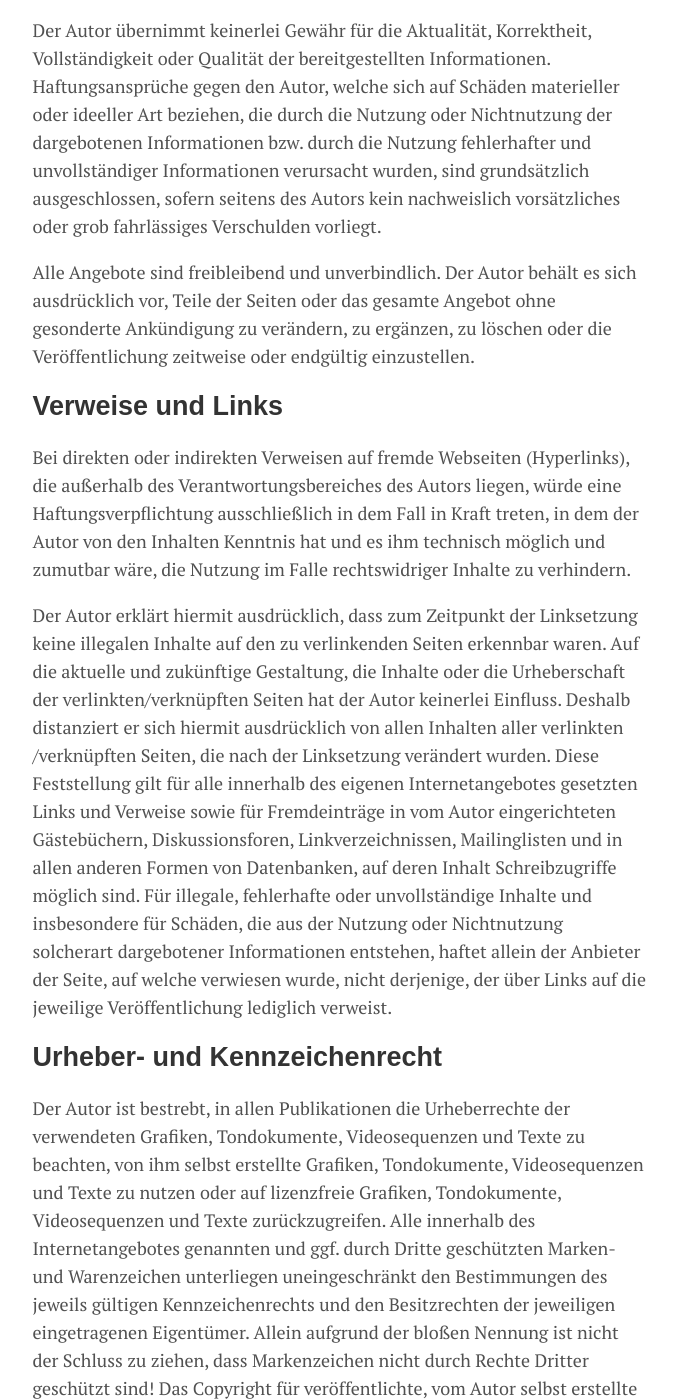
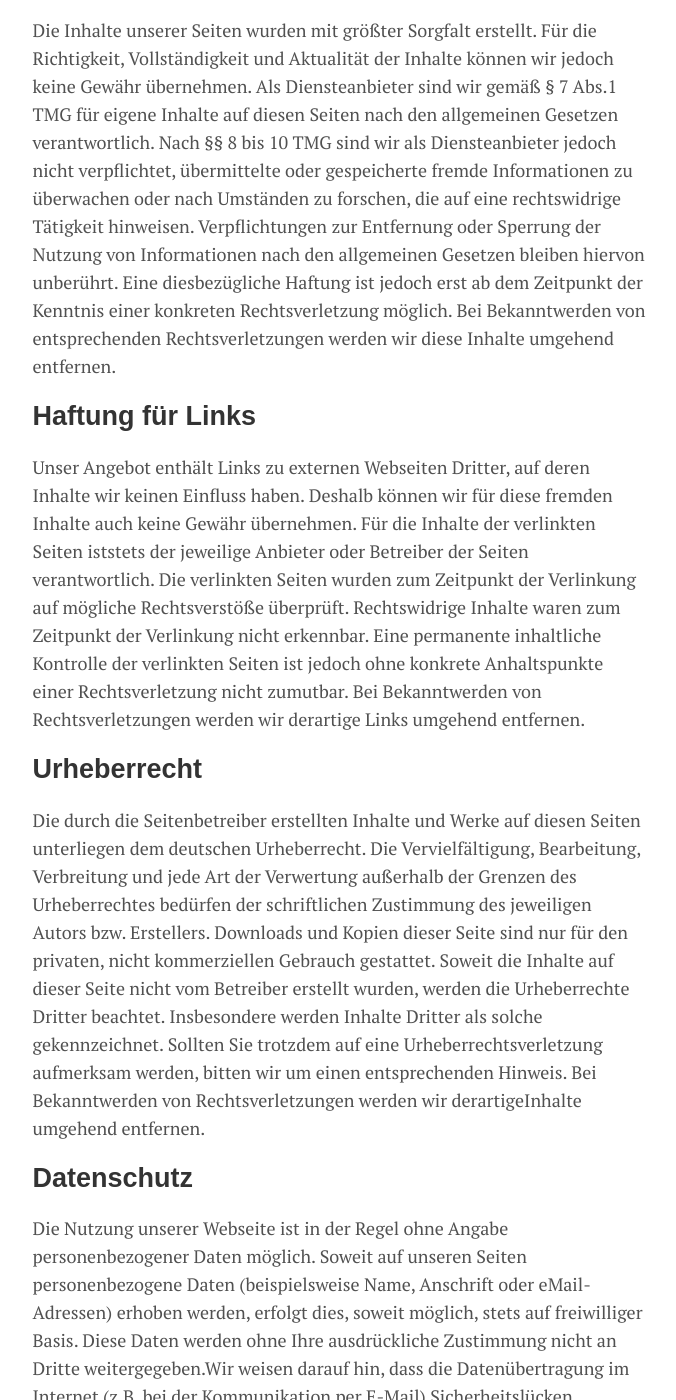
Before and after one commit to Nukleon84/ChemicalCode, a Jekyll site: the page built from menu/impressum.md, in a window 1280 px wide and 1400 px high, scrolled down 1034 px. Shown: the whole window, without its empty margins (300-976 px from the left). Built offline with Jekyll 4.4.1, drawn with Linux system fonts in a browser that asks for light colours; some of the changed text lies outside the part shown.

Commit message:
Added reference to disclaimer generator

```diff
--- a/menu/impressum.md
+++ b/menu/impressum.md
@@ -28,24 +28,18 @@
 
 # Disclaimer / Haftungsausschluss
 
-## Inhalt des Onlineangebots
+## Haftung für Inhalte
 
-Der Autor übernimmt keinerlei Gewähr für die Aktualität, Korrektheit, Vollständigkeit oder Qualität der bereitgestellten Informationen. Haftungsansprüche gegen den Autor, welche sich auf Schäden materieller oder ideeller Art beziehen, die durch die Nutzung oder Nichtnutzung der dargebotenen Informationen bzw. durch die Nutzung fehlerhafter und unvollständiger Informationen verursacht wurden, sind grundsätzlich ausgeschlossen, sofern seitens des Autors kein nachweislich vorsätzliches oder grob fahrlässiges Verschulden vorliegt.
+Die Inhalte unserer Seiten wurden mit größter Sorgfalt erstellt. Für die Richtigkeit, Vollständigkeit und Aktualität der Inhalte können wir jedoch keine Gewähr übernehmen. Als Diensteanbieter sind wir gemäß § 7 Abs.1 TMG für eigene Inhalte auf diesen Seiten nach den allgemeinen Gesetzen verantwortlich. Nach §§ 8 bis 10 TMG sind wir als Diensteanbieter jedoch nicht verpflichtet, übermittelte oder gespeicherte fremde Informationen zu überwachen oder nach Umständen zu forschen, die auf eine rechtswidrige Tätigkeit hinweisen. Verpflichtungen zur Entfernung oder Sperrung der Nutzung von Informationen nach den allgemeinen Gesetzen bleiben hiervon unberührt. Eine diesbezügliche Haftung ist jedoch erst ab dem Zeitpunkt der Kenntnis einer konkreten Rechtsverletzung möglich. Bei Bekanntwerden von entsprechenden Rechtsverletzungen werden wir diese Inhalte umgehend entfernen.
 
-Alle Angebote sind freibleibend und unverbindlich. Der Autor behält es sich ausdrücklich vor, Teile der Seiten oder das gesamte Angebot ohne gesonderte Ankündigung zu verändern, zu ergänzen, zu löschen oder die Veröffentlichung zeitweise oder endgültig einzustellen.
+## Haftung für Links
+Unser Angebot enthält Links zu externen Webseiten Dritter, auf deren Inhalte wir keinen Einfluss haben. Deshalb können wir für diese fremden Inhalte auch keine Gewähr übernehmen. Für die Inhalte der verlinkten Seiten iststets der jeweilige Anbieter oder Betreiber der Seiten verantwortlich. Die verlinkten Seiten wurden zum Zeitpunkt der Verlinkung auf mögliche Rechtsverstöße überprüft. Rechtswidrige Inhalte waren zum Zeitpunkt der Verlinkung nicht erkennbar. Eine permanente inhaltliche Kontrolle der verlinkten Seiten ist jedoch ohne konkrete Anhaltspunkte einer Rechtsverletzung nicht zumutbar. Bei Bekanntwerden von Rechtsverletzungen werden wir derartige Links umgehend entfernen.
 
-## Verweise und Links
+## Urheberrecht
+Die durch die Seitenbetreiber erstellten Inhalte und Werke auf diesen Seiten unterliegen dem deutschen Urheberrecht. Die Vervielfältigung, Bearbeitung, Verbreitung und jede Art der Verwertung außerhalb der Grenzen des Urheberrechtes bedürfen der schriftlichen Zustimmung des jeweiligen Autors bzw. Erstellers. Downloads und Kopien dieser Seite sind nur für den privaten, nicht kommerziellen Gebrauch gestattet. Soweit die Inhalte auf dieser Seite nicht vom Betreiber erstellt wurden, werden die Urheberrechte Dritter beachtet. Insbesondere werden Inhalte Dritter als solche gekennzeichnet. Sollten Sie trotzdem auf eine Urheberrechtsverletzung aufmerksam werden, bitten wir um einen entsprechenden Hinweis. Bei Bekanntwerden von Rechtsverletzungen werden wir derartigeInhalte umgehend entfernen.
 
-Bei direkten oder indirekten Verweisen auf fremde Webseiten (Hyperlinks), die außerhalb des Verantwortungsbereiches des Autors liegen, würde eine Haftungsverpflichtung ausschließlich in dem Fall in Kraft treten, in dem der Autor von den Inhalten Kenntnis hat und es ihm technisch möglich und zumutbar wäre, die Nutzung im Falle rechtswidriger Inhalte zu verhindern.
+## Datenschutz
+Die Nutzung unserer Webseite ist in der Regel ohne Angabe personenbezogener Daten möglich. Soweit auf unseren Seiten personenbezogene Daten (beispielsweise Name, Anschrift oder eMail-Adressen) erhoben werden, erfolgt dies, soweit möglich, stets auf freiwilliger Basis. Diese Daten werden ohne Ihre ausdrückliche Zustimmung nicht an Dritte weitergegeben.Wir weisen darauf hin, dass die Datenübertragung im Internet (z.B. bei der Kommunikation per E-Mail) Sicherheitslücken aufweisen kann. Ein lückenloser Schutz der Daten vor dem Zugriff durch Dritte ist nicht möglich.Der Nutzung von im Rahmen der Impressumspflicht veröffentlichten Kontaktdaten durch Dritte zur Übersendung von nicht ausdrücklich angeforderter Werbung und Informationsmaterialien wird
+hiermit ausdrücklich widersprochen. Die Betreiber der Seiten behalten sich ausdrücklich rechtliche Schritte im Falle der unverlangten Zusendung von Werbeinformationen, etwa durch Spam-Mails, vor.
 
-Der Autor erklärt hiermit ausdrücklich, dass zum Zeitpunkt der Linksetzung keine illegalen Inhalte auf den zu verlinkenden Seiten erkennbar waren. Auf die aktuelle und zukünftige Gestaltung, die Inhalte oder die Urheberschaft der verlinkten/verknüpften Seiten hat der Autor keinerlei Einfluss. Deshalb distanziert er sich hiermit ausdrücklich von allen Inhalten aller verlinkten /verknüpften Seiten, die nach der Linksetzung verändert wurden. Diese Feststellung gilt für alle innerhalb des eigenen Internetangebotes gesetzten Links und Verweise sowie für Fremdeinträge in vom Autor eingerichteten Gästebüchern, Diskussionsforen, Linkverzeichnissen, Mailinglisten und in allen anderen Formen von Datenbanken, auf deren Inhalt Schreibzugriffe möglich sind. Für illegale, fehlerhafte oder unvollständige Inhalte und insbesondere für Schäden, die aus der Nutzung oder Nichtnutzung solcherart dargebotener Informationen entstehen, haftet allein der Anbieter der Seite, auf welche verwiesen wurde, nicht derjenige, der über Links auf die jeweilige Veröffentlichung lediglich verweist.
-
-## Urheber- und Kennzeichenrecht
-
-Der Autor ist bestrebt, in allen Publikationen die Urheberrechte der verwendeten Grafiken, Tondokumente, Videosequenzen und Texte zu beachten, von ihm selbst erstellte Grafiken, Tondokumente, Videosequenzen und Texte zu nutzen oder auf lizenzfreie Grafiken, Tondokumente, Videosequenzen und Texte zurückzugreifen.
-Alle innerhalb des Internetangebotes genannten und ggf. durch Dritte geschützten Marken- und Warenzeichen unterliegen uneingeschränkt den Bestimmungen des jeweils gültigen Kennzeichenrechts und den Besitzrechten der jeweiligen eingetragenen Eigentümer. Allein aufgrund der bloßen Nennung ist nicht der Schluss zu ziehen, dass Markenzeichen nicht durch Rechte Dritter geschützt sind!
-Das Copyright für veröffentlichte, vom Autor selbst erstellte Objekte bleibt allein beim Autor der Seiten. Eine Vervielfältigung oder Verwendung solcher Grafiken, Tondokumente, Videosequenzen und Texte in anderen elektronischen oder gedruckten Publikationen ist ohne ausdrückliche Zustimmung des Autors nicht gestattet.
-
-## Rechtswirksamkeit dieses Hauftungsausschlusses
-
-Dieser Haftungsausschluss ist als Teil des Internetangebotes zu betrachten, von dem aus auf diese Seite verwiesen wurde. Sofern Teile oder einzelne Formulierungen dieses Textes der geltenden Rechtslage nicht, nicht mehr oder nicht vollständig entsprechen sollten, bleiben die übrigen Teile des Dokumentes in ihrem Inhalt und ihrer Gültigkeit davon unberührt.
+The disclaimer is based on the template provided by [www.impressum-generator.de](https://www.impressum-generator.de/wp-content/uploads/2016/05/Haftungsausschluss.pdf)
```
